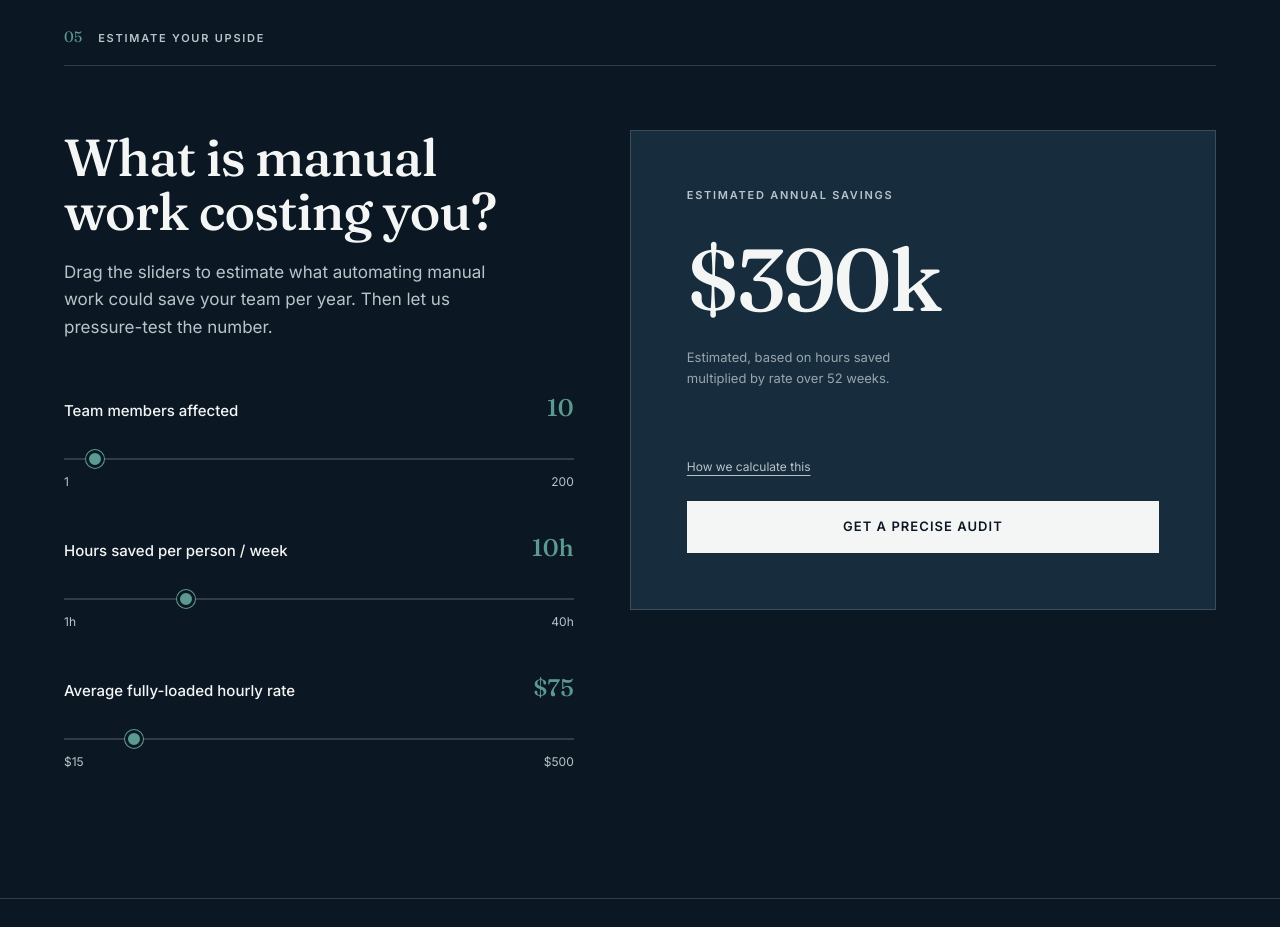
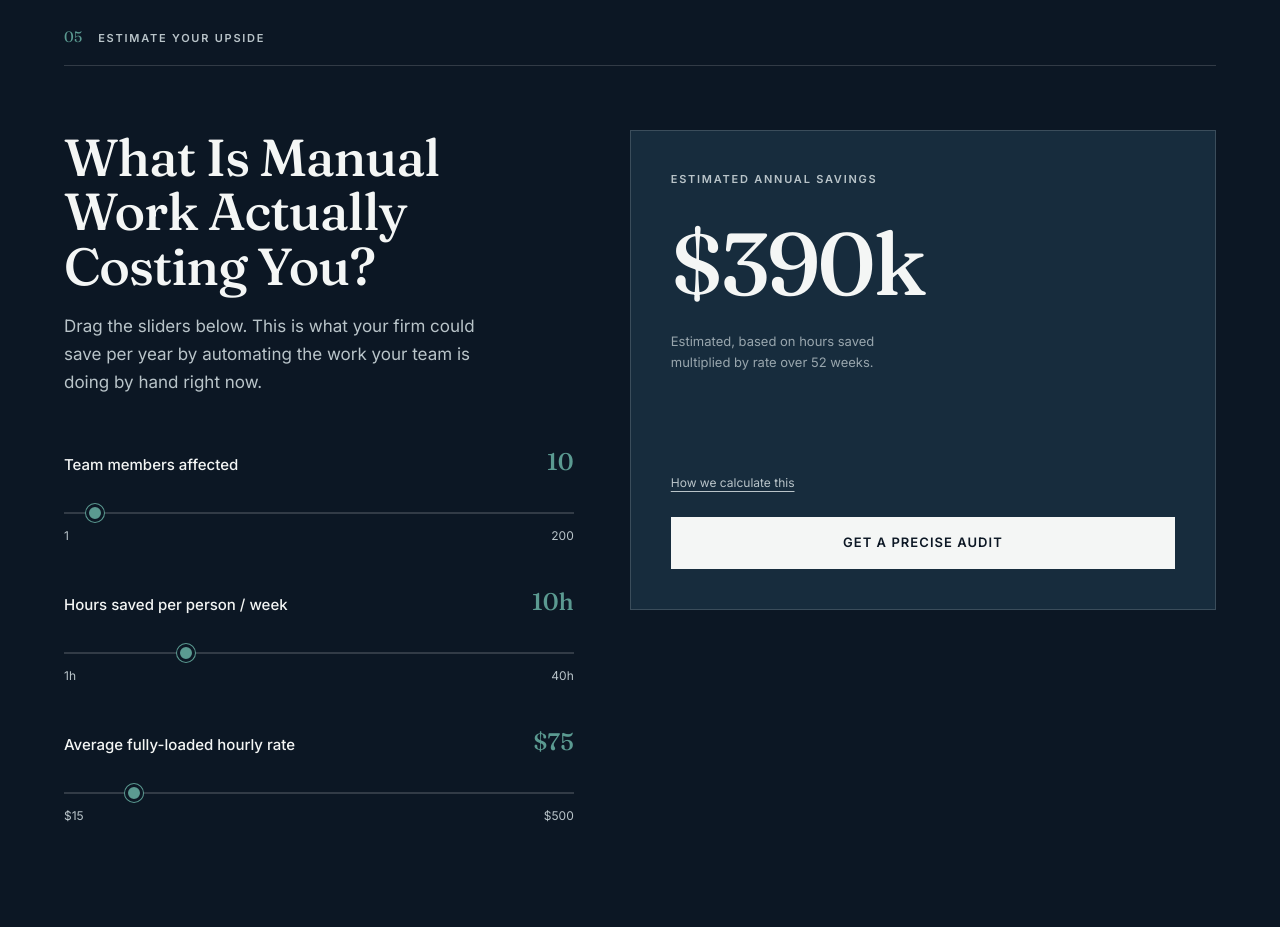
Before and after one commit to spectredad/Regicore, a Next.js app: page / in a window 1280 px wide. Shown: the part 5300-6227 px from the top of the page. Built offline with nearby package versions, Linux system fonts and the light colour scheme.

Commit message:
feat: update ROI section copy and fix layout so all sliders visible at 100% zoom

```diff
--- a/components/ROICalculator.tsx
+++ b/components/ROICalculator.tsx
@@ -40,14 +40,13 @@ export default function ROICalculator() {
           <p className="section-label">Estimate your upside</p>
         </div>
 
-        <div className="grid lg:grid-cols-[1fr_1.15fr] gap-14 items-start">
+        <div className="grid xl:grid-cols-[1fr_1.15fr] gap-14 items-start">
           <div className="reveal">
             <h2 className="font-display text-[36px] sm:text-[52px] font-medium leading-[1.05] tracking-[-0.02em] text-ink text-balance mb-5">
-              What is manual work costing you?
+              What Is Manual Work Actually Costing You?
             </h2>
             <p className="text-[17px] leading-relaxed text-muted max-w-md text-pretty mb-12">
-              Drag the sliders to estimate what automating manual work could save your team
-              per year. Then let us pressure-test the number.
+              Drag the sliders below. This is what your firm could save per year by automating the work your team is doing by hand right now.
             </p>
 
             {/* Sliders */}
@@ -118,7 +117,7 @@ export default function ROICalculator() {
           </div>
 
           {/* Result panel */}
-          <div className="reveal bg-navy-elevated border border-line p-10 md:p-14 flex flex-col justify-between min-h-[480px] lg:sticky lg:top-24">
+          <div className="reveal bg-navy-elevated border border-line p-8 md:p-10 flex flex-col justify-between xl:min-h-[480px] xl:sticky xl:top-24">
             <div>
               <p className="section-label text-muted mb-8">Estimated annual savings</p>
               <div
```
